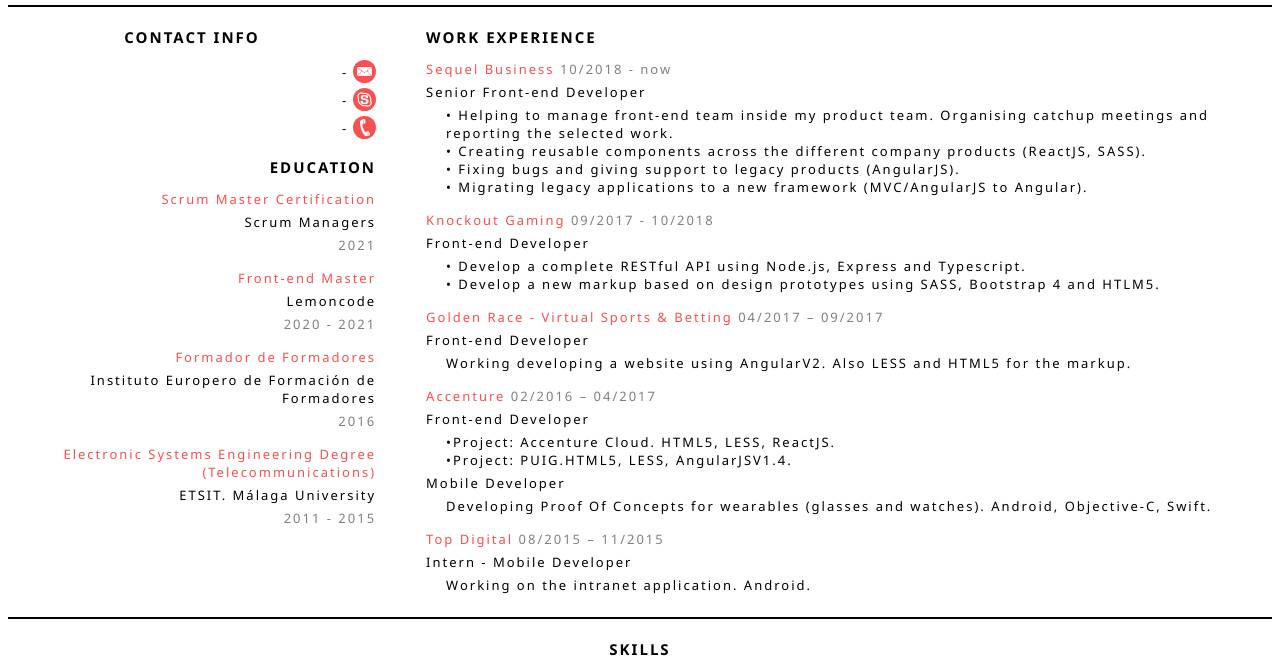
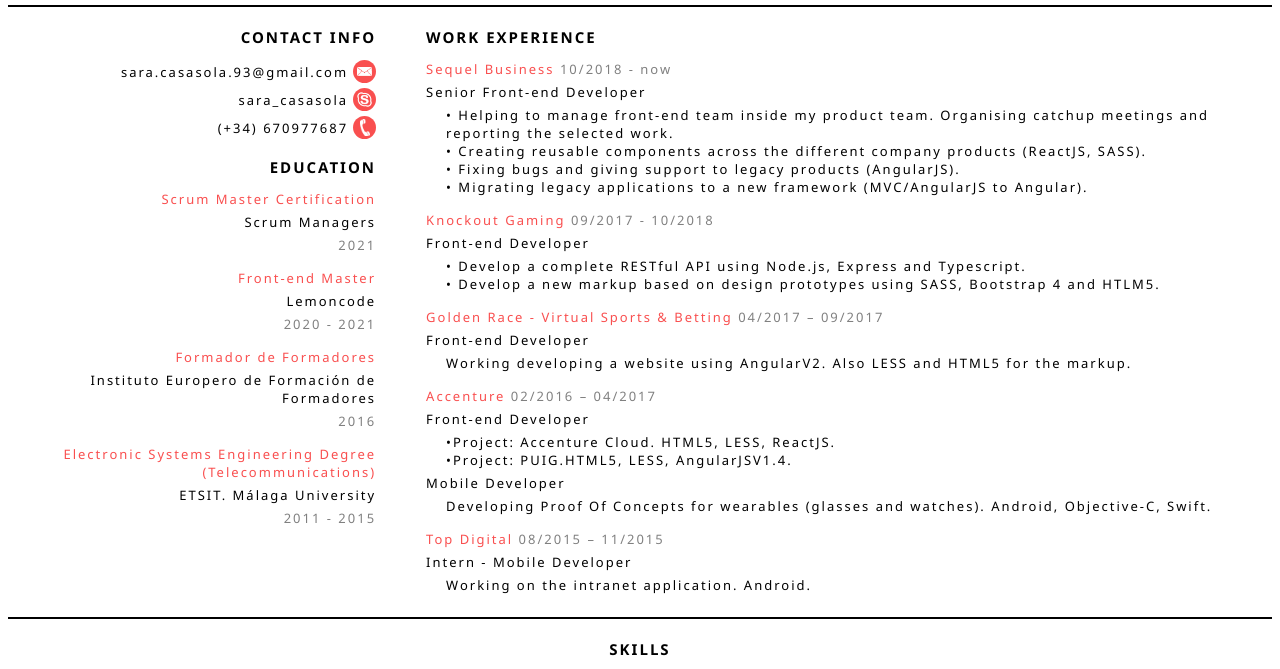
Before and after one commit to SaraCasasola/SaraCasasola.github.io, a plain HTML site: page index.html in a window 1280 px wide. Shown: the part 52-721 px from the top of the page. Drawn offline with Linux system fonts and the light colour scheme.

Commit message:
Fix alignment

```diff
--- a/index.html
+++ b/index.html
@@ -48,6 +48,11 @@
     font-size: 15px;
     font-weight: bold;
   }
+
+  .article--title__align-end {
+    text-align: end;
+  }
+
   .contact-info {
     margin: 5px 0;
     display: flex;
@@ -114,7 +119,7 @@
   }
 
   .skills--column {
-    width: 50%;
+    width: 35%;
   }
 
   .progress-bar {
@@ -149,17 +154,17 @@
   <section class="section">
     <div class="section--column">
       <article class="article">
-        <div class="article--title">CONTACT INFO</div>
+        <div class="article--title article--title__align-end">CONTACT INFO</div>
         <div class="contact-info">
-          <span>-</span>
+          <span>sara.casasola.93@gmail.com</span>
           <span class="contact-info--icon"><img class="contact-info--icon__email" src="./email.png"/></span>
         </div>
         <div class="contact-info">
-          <span>-</span>
+          <span>sara_casasola</span>
           <span class="contact-info--icon"><img class="contact-info--icon__skype" src="./skype.png"/></span>
         </div>
         <div class="contact-info">
-          <span>-</span>
+          <span>(+34) 670977687</span>
           <span class="contact-info--icon"><img class="contact-info--icon__phone" src="./phone.png"/></span>
         </div>
       </article>
```
